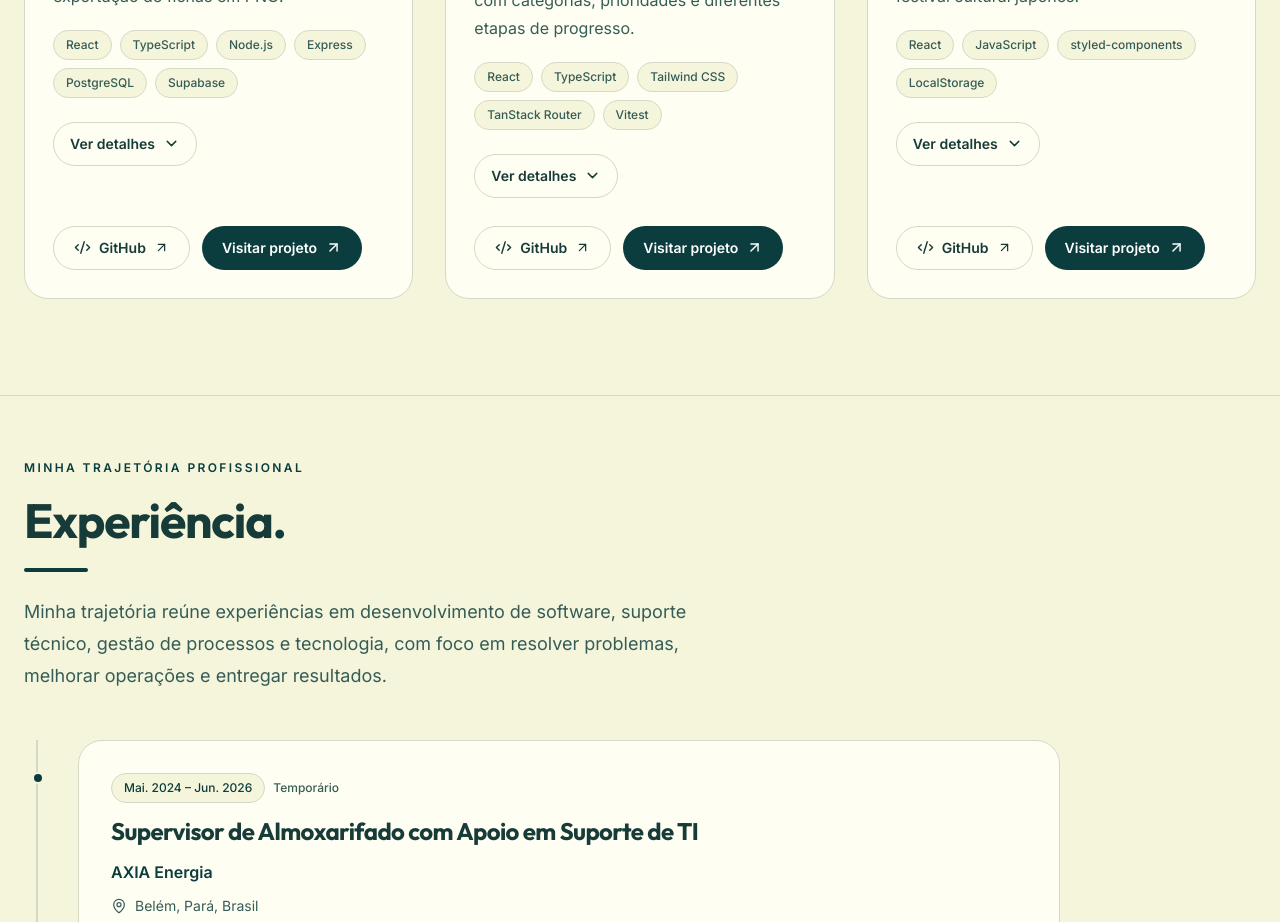
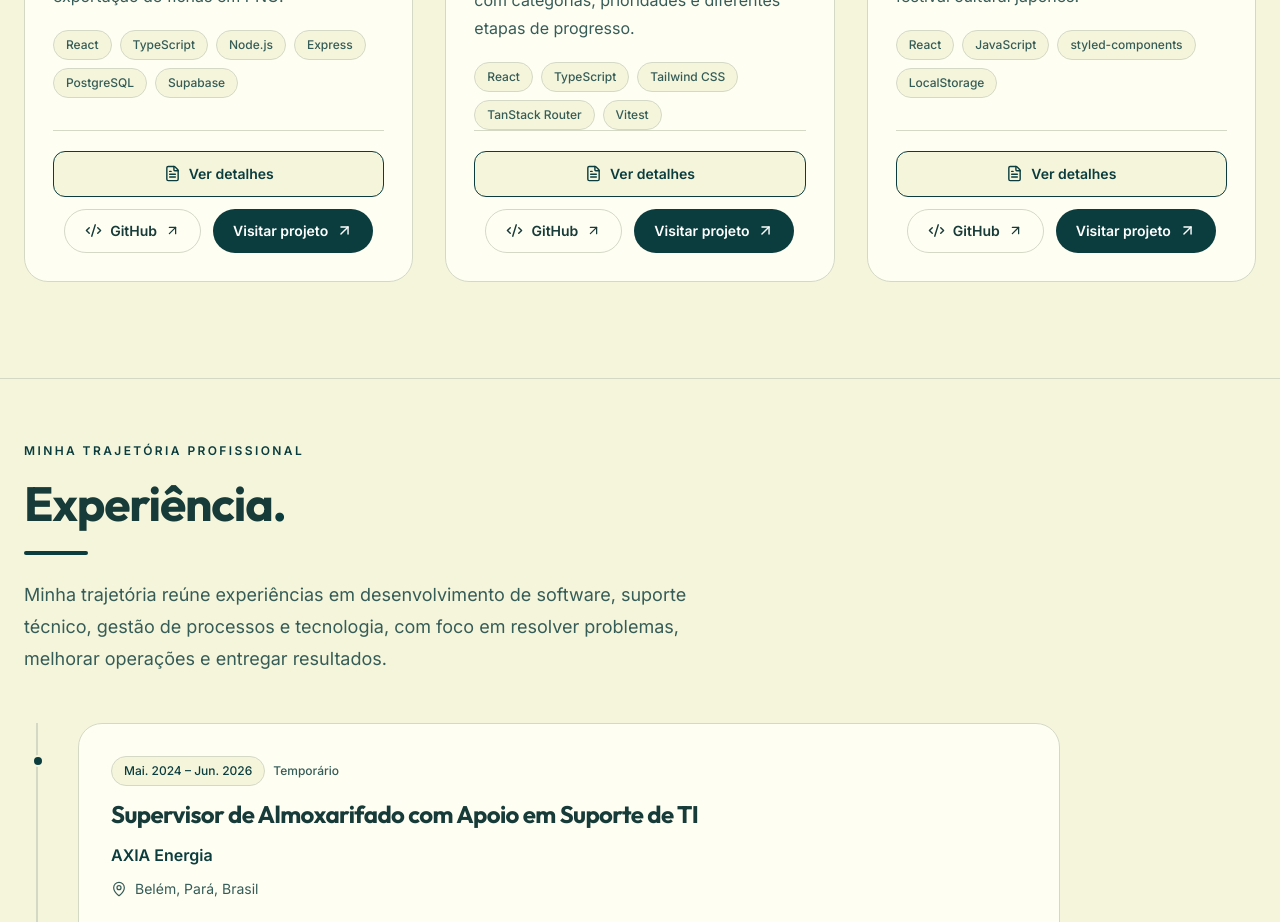
Before and after one commit to AlexandroLeao/developer-portfolio, a React (Vite) app: page / in a window 1280 px wide. Shown: the part 3740-4662 px from the top of the page. Built offline with nearby package versions, Linux system fonts and the light colour scheme.

Commit message:
style: refine project actions and compact detail dialog

```diff
--- a/src/components/ProjectCard.tsx
+++ b/src/components/ProjectCard.tsx
@@ -2,7 +2,7 @@
 import { useRef, useState } from 'react'
 import {
   ArrowUpRight,
-  ChevronDown,
+  FileText,
   Code2,
   X,
 } from 'lucide-react'
@@ -16,6 +16,7 @@ type ProjectCardProps = {
 const translations = {
   pt: {
     showDetails: 'Ver detalhes',
+    caseStudy: 'Estudo de caso',
     hideDetails: 'Ocultar detalhes',
     repository: 'GitHub',
     liveDemo: 'Visitar projeto',
@@ -27,6 +28,7 @@ const translations = {
   },
   en: {
     showDetails: 'View details',
+    caseStudy: 'Case study',
     hideDetails: 'Hide details',
     repository: 'GitHub',
     liveDemo: 'Live Demo',
@@ -97,7 +99,7 @@ export default function ProjectCard({
         </ul>
 
         {/* DETALHES DO PROJETO */}
-        <div className="mt-6">
+        <div className="mt-auto border-t border-(--color-border) pt-5">
           <button
             type="button"
             aria-expanded={isExpanded}
@@ -106,15 +108,10 @@ export default function ProjectCard({
               dialogRef.current?.showModal()
               setIsExpanded(true)
             }}
-            className="inline-flex min-h-11 items-center gap-2 rounded-full border border-(--color-border) px-4 py-2 text-sm font-semibold text-(--color-text) transition-colors hover:border-(--color-primary) hover:text-(--color-primary) focus-visible:outline-2 focus-visible:outline-offset-4 focus-visible:outline-(--color-primary)"
+            className="inline-flex min-h-11 w-full items-center justify-center gap-2 rounded-xl border border-(--color-primary) bg-(--color-background) px-4 py-3 text-sm font-semibold text-(--color-primary) transition-colors hover:bg-(--color-surface) hover:shadow-sm focus-visible:outline-2 focus-visible:outline-offset-4 focus-visible:outline-(--color-primary)"
           >
+            <FileText size={17} aria-hidden="true" />
             {text.showDetails}
-
-            <ChevronDown
-              size={17}
-              aria-hidden="true"
-              className="transition-transform duration-200 motion-reduce:transition-none"
-            />
           </button>
         </div>
 
@@ -123,12 +120,27 @@ export default function ProjectCard({
           onClose={() => setIsExpanded(false)}
           aria-modal="true"
           aria-labelledby={`project-dialog-title-${project.id}`}
-          className="fixed inset-0 m-auto max-h-[88dvh] w-[min(92vw,42rem)] overflow-y-auto rounded-3xl border border-(--color-border) bg-(--color-surface) p-0 text-(--color-text) shadow-2xl backdrop:bg-black/70"
+          onClick={(event) => {
+            if (event.target !== event.currentTarget) return
+            const { left, right, top, bottom } = event.currentTarget.getBoundingClientRect()
+            if (
+              event.clientX < left || event.clientX > right ||
+              event.clientY < top || event.clientY > bottom
+            ) {
+              dialogRef.current?.close()
+            }
+          }}
+          className="fixed inset-0 m-auto max-h-[90dvh] w-[min(94vw,64rem)] overflow-y-auto rounded-3xl border border-(--color-border) bg-(--color-surface) p-0 text-(--color-text) shadow-2xl backdrop:bg-black/70"
         >
-          <div className="sticky top-0 z-10 flex items-start justify-between gap-4 border-b border-(--color-border) bg-(--color-surface) p-5 sm:p-7">
-            <h3 id={`project-dialog-title-${project.id}`} className="font-display text-xl font-bold leading-snug sm:text-2xl">
+          <div className="sticky top-0 z-10 flex items-center justify-between gap-4 border-b border-(--color-border) bg-(--color-surface) px-5 py-4 sm:px-7 sm:py-5">
+            <div>
+              <span className="text-xs font-semibold uppercase tracking-widest text-(--color-primary)">
+                {text.caseStudy}
+              </span>
+              <h3 id={`project-dialog-title-${project.id}`} className="font-display mt-1 text-xl font-bold leading-snug sm:text-2xl">
                 {project.name}
               </h3>
+            </div>
             <button
               type="button"
               onClick={() => dialogRef.current?.close()}
@@ -140,8 +152,8 @@ export default function ProjectCard({
               <X size={20} aria-hidden="true" />
             </button>
           </div>
-          <div id={detailsId} role="region" aria-label={`${text.features} — ${project.name}`} className="space-y-5 p-5 sm:p-7">
-              <div>
+          <div id={detailsId} role="region" aria-label={`${text.features} — ${project.name}`} className="grid gap-4 p-4 sm:p-6 md:grid-cols-2">
+            <section className="rounded-2xl border border-(--color-border) bg-(--color-background) p-4 sm:p-5">
               <h4 className="font-display mb-3 text-base font-semibold text-(--color-text)">
                 {text.features}
               </h4>
@@ -155,9 +167,9 @@ export default function ProjectCard({
                   ),
                 )}
               </ul>
-              </div>
+            </section>
 
-              <div>
+            <section className="rounded-2xl border border-(--color-border) bg-(--color-background) p-4 sm:p-5">
               <h4 className="font-display mb-2 text-base font-semibold text-(--color-text)">
                 {text.architecture}
               </h4>
@@ -165,9 +177,9 @@ export default function ProjectCard({
               <p className="text-sm leading-7 text-(--color-text-muted)">
                 {project.details.architecture[language]}
               </p>
-              </div>
+            </section>
 
-              <div>
+            <section className="rounded-2xl border border-(--color-border) bg-(--color-background) p-4 sm:p-5">
               <h4 className="font-display mb-2 text-base font-semibold text-(--color-text)">
                 {text.challenges}
               </h4>
@@ -175,9 +187,9 @@ export default function ProjectCard({
               <p className="text-sm leading-7 text-(--color-text-muted)">
                 {project.details.challenges[language]}
               </p>
-              </div>
+            </section>
 
-              <div>
+            <section className="rounded-2xl border border-(--color-border) bg-(--color-background) p-4 sm:p-5">
               <h4 className="font-display mb-2 text-base font-semibold text-(--color-text)">
                 {text.practices}
               </h4>
@@ -185,12 +197,12 @@ export default function ProjectCard({
               <p className="text-sm leading-7 text-(--color-text-muted)">
                 {project.details.practices[language]}
               </p>
-              </div>
+            </section>
           </div>
         </dialog>
 
         {/* LINKS EXTERNOS */}
-        <div className="mt-auto flex flex-wrap gap-3 pt-7">
+        <div className="mt-3 flex flex-wrap justify-center gap-3">
           <a
             href={project.githubUrl}
             target="_blank"
```
Lines whose indentation alone changed are shown as unchanged.
